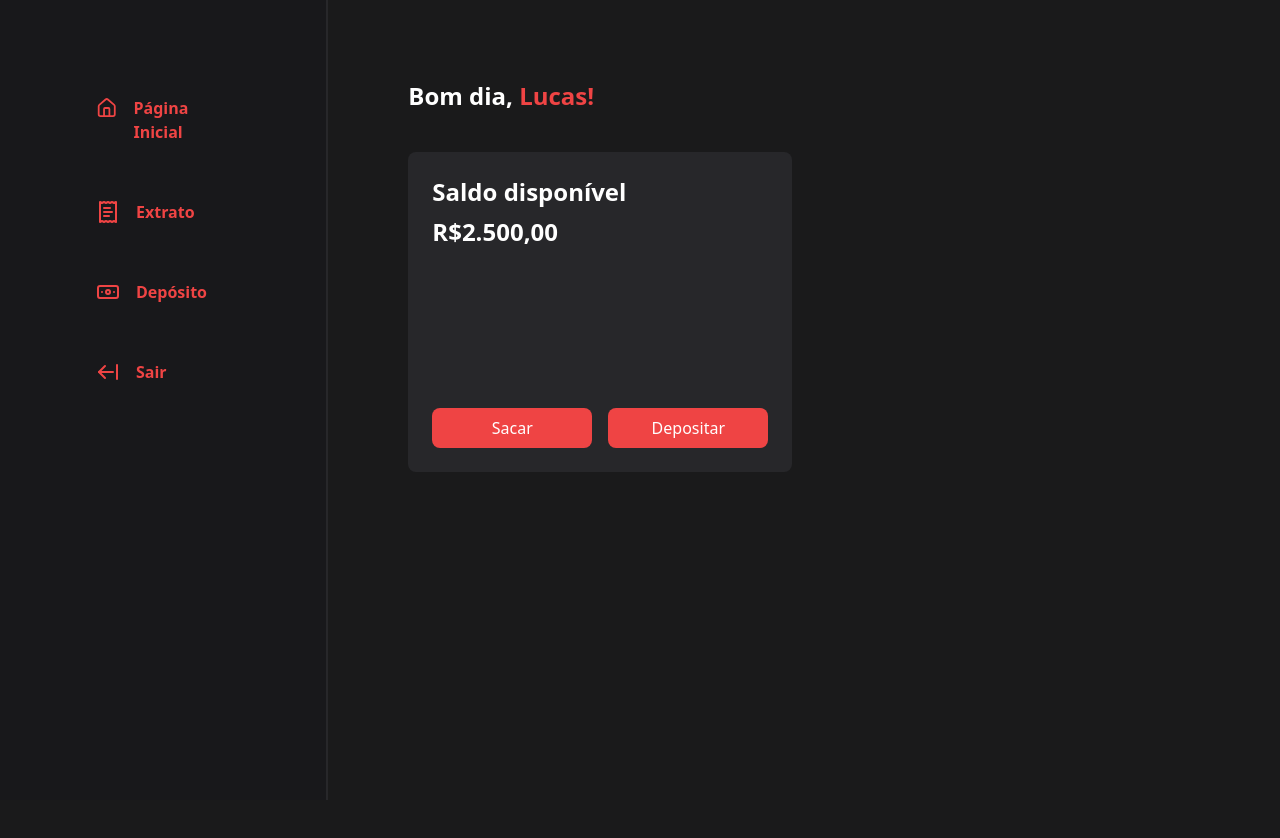
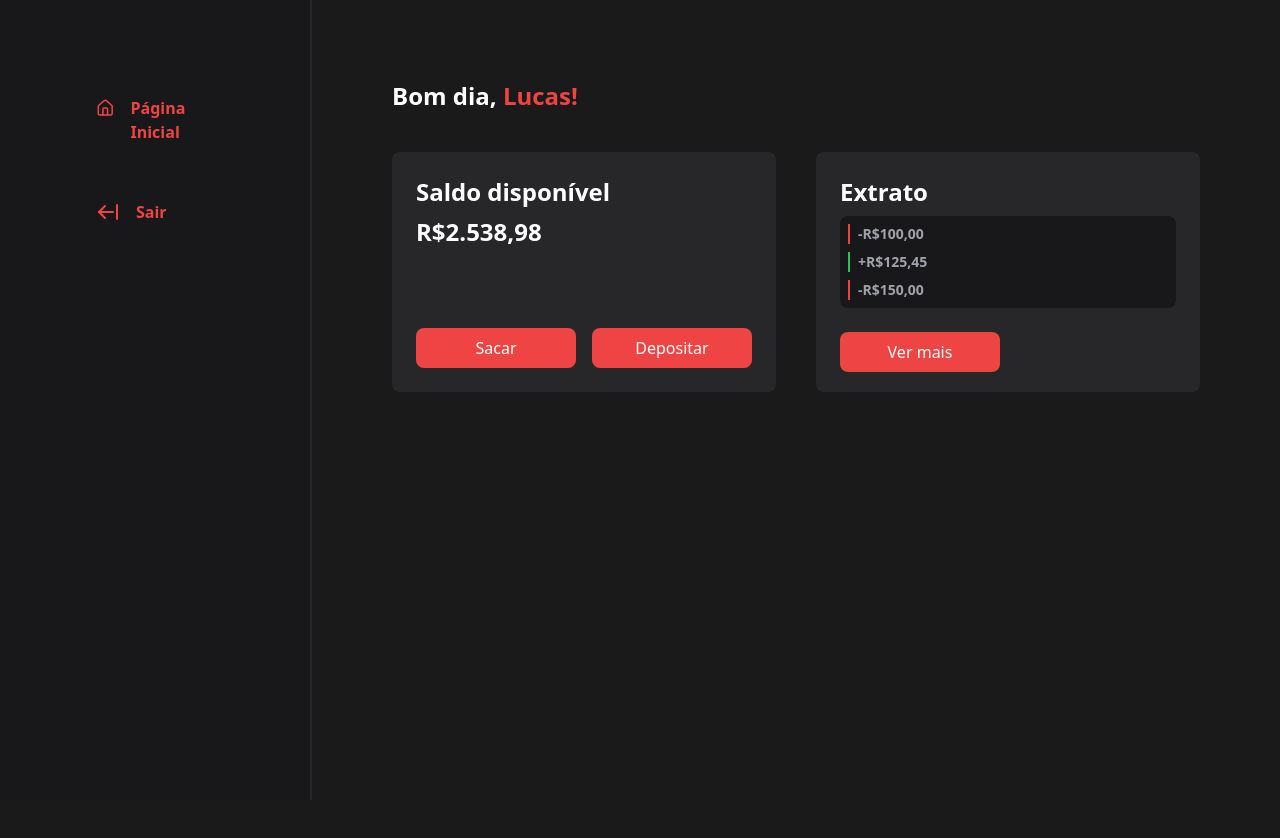
Before and after one commit to LrAmaral/system_bank, a React (Vite) app in the folder front/: page /initial in a window 1280 px wide. Shown: the top 838 px of the page. Built offline with nearby package versions, Linux system fonts and the light colour scheme.

Commit message:
:package: minor-changes

```diff
--- a/front/src/components/content.tsx
+++ b/front/src/components/content.tsx
@@ -9,10 +9,11 @@ function Content() {
         Bom dia, <span className='text-red-500'>{usuario ? `usuario!` : 'Lucas!'}
         </span>
       </h1>
-      <div className='w-96 h-80 flex flex-col justify-between rounded-lg p-6 bg-zinc-800'>
+      <div className='flex gap-10'>
+        <div className='w-96 h-60 flex flex-col justify-between rounded-lg p-6 bg-zinc-800'>
         <div className='space-y-2'>
           <p className='text-2xl font-semibold'>Saldo disponível</p>
-        <p className='text-2xl font-bold'>R$2.500,00</p>
+          <p className='text-2xl font-bold'>R$2.538,98  </p>
         </div>
         <div className='space-x-4 font-semibold'>
           <button  className="bg-red-500 text-white w-40 p-2 rounded-lg hover:bg-red-700 transition ease-in-out duration-300  font-medium hover:text-white">
@@ -23,6 +24,31 @@ function Content() {
           </button>
         </div>
         </div>
+        <div className='w-96 h-60 space-y-6 flex flex-col justify-between rounded-lg p-6 bg-zinc-800'>
+        <div className='space-y-2'>
+          <p className='text-2xl font-semibold'>Extrato</p>
+        <div className='space-x-4 font-semibold'>
+          <div className='space-y-2 p-2 bg-zinc-900 rounded-lg'>
+            <div className='space-x-2 flex'>
+              <span className='border-r-2 border-red-500'/>
+              <p className='text-sm text-zinc-400'>-R$100,00</p>
+            </div>
+            <div className='space-x-2 flex'>
+              <span className='border-r-2 border-green-500'/>
+              <p className='text-sm text-zinc-400'>+R$125,45</p>
+            </div>
+            <div className='space-x-2 flex'>
+              <span className='border-r-2 border-red-500'/>
+              <p className='text-sm text-zinc-400'>-R$150,00</p>
+            </div>
+          </div>
+        </div>
+        </div>
+        <button  className="bg-red-500 text-white w-40 p-2 rounded-lg hover:bg-red-700 transition ease-in-out duration-300  font-medium hover:text-white">
+          Ver mais
+        </button>
+        </div>
+      </div>
     </div>
   )
 }
--- a/front/src/components/navbar.tsx
+++ b/front/src/components/navbar.tsx
@@ -1,21 +1,16 @@
 import { Home, Banknote, ArrowLeftFromLine, ReceiptText } from 'lucide-react';
+import { Link } from 'react-router-dom';
 
 const info = [
     {
         icon: <Home />,
         text: "Página Inicial",
-    },
-    {
-        icon: <ReceiptText />,
-        text: "Extrato",
-    },
-    {
-        icon: <Banknote />,
-        text: "Depósito",
+        route: '/initial'
     },
     {
         icon: <ArrowLeftFromLine />,
         text: "Sair",
+        route: '/initial'
     },
 ]
 
@@ -24,10 +19,10 @@ function NavBar() {
   return (
     <div className="w-96 p-24 h-screen bg-zinc-900 text-red-500 space-y-14 font-bold border-r-2 border-zinc-800 border-solid">
         {info.map((item, index) => (
-        <div key={index} className="flex gap-4">
+        <Link to={item.route} key={index} className="flex gap-4 hover:text-white transition ease-in-out duration-300">
             {item.icon}
             {item.text}
-        </div>
+        </Link>
         ))}
     </div>
   )
```
Lines whose indentation alone changed are shown as unchanged.
